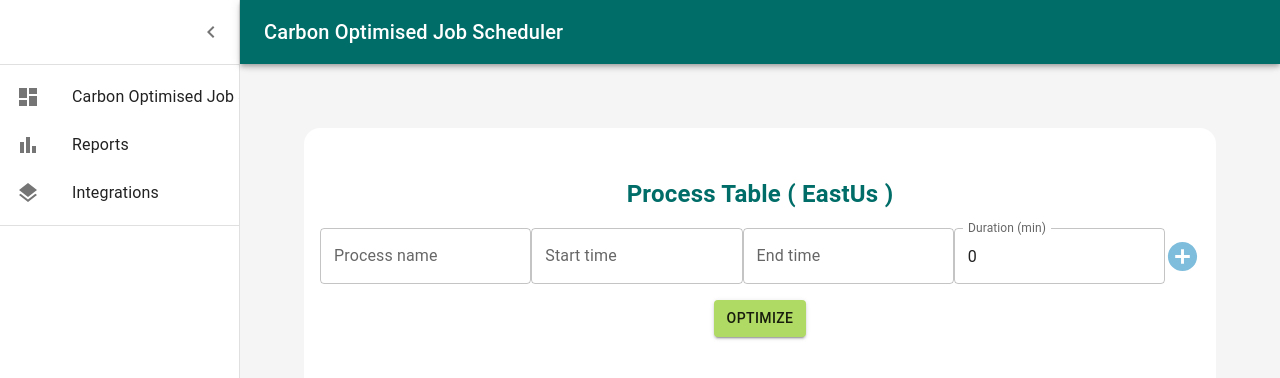
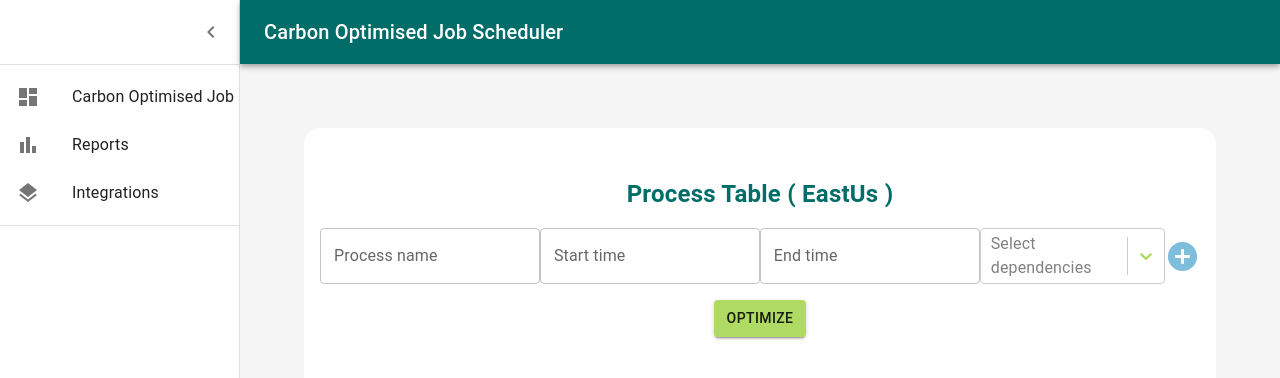
Before and after one commit to kamleshkshirsagar/carbonprocessoptimizer, a React (Create React App) app in the folder frontend/: page / in a window 1280 px wide. Shown: the top 378 px of the page. Built offline with nearby package versions, Linux system fonts and the light colour scheme.

Commit message:
Add dependencies for processes

```diff
--- a/frontend/src/App.tsx
+++ b/frontend/src/App.tsx
@@ -14,7 +14,6 @@ import ChevronLeftIcon from "@mui/icons-material/ChevronLeft";
 import { mainListItems } from "./listItems";
 import { Grid } from "@mui/material";
 import { ProcessTable } from "./processTable.component";
-import { Calendar } from "./calendar.component";
 
 interface AppBarProps extends MuiAppBarProps {
   open?: boolean;
@@ -152,9 +151,6 @@ function App() {
             <Grid item xs={12}>
               <ProcessTable />
             </Grid>
-            {/*<Grid xs={12} sm={6}>*/}
-            {/*  <Calendar />*/}
-            {/*</Grid>*/}
           </Grid>
         </Box>
       </Box>
--- a/frontend/src/processForm.component.tsx
+++ b/frontend/src/processForm.component.tsx
@@ -1,6 +1,7 @@
 import React, { useState } from "react";
 import { TimePicker } from "@mui/x-date-pickers/TimePicker";
-import { Button, InputBase, TextField } from "@mui/material";
+import { TextField } from "@mui/material";
+import Select from "react-select";
 import { useFormik } from "formik";
 import AddCircleIcon from "@mui/icons-material/AddCircle";
 import { AdapterDayjs } from "@mui/x-date-pickers/AdapterDayjs";
@@ -8,15 +9,21 @@ import { LocalizationProvider } from "@mui/x-date-pickers/LocalizationProvider";
 import { Process } from "./processTable.component";
 
 interface ProcessFormProps {
-  addProcess: (values: Process) => void;
+  addProcess: (event: any, values: Process) => void;
+  processes: Process[];
 }
 
-export const ProcessForm = ({ addProcess }: ProcessFormProps) => {
+export const ProcessForm = ({ addProcess, processes }: ProcessFormProps) => {
   const [name, setName] = useState("");
   const [startTime, setStartTime] = useState(null);
   const [endTime, setEndTime] = useState(null);
   const [dependencies, setDependencies] = useState(null);
   const [duration, setDuration] = useState(0);
+  const getDependencyOptions = () => {
+    return processes.map((process: Process, index) => {
+      return { name: process.name, value: index };
+    });
+  };
 
   const formik = useFormik({
     enableReinitialize: true,
@@ -64,18 +71,47 @@ export const ProcessForm = ({ addProcess }: ProcessFormProps) => {
             onChange={(newValue) => setEndTime(newValue)}
           ></TimePicker>{" "}
         </LocalizationProvider>
-        <TextField
-          id="duration"
-          type="number"
-          label="Duration (min)"
-          placeholder="Enter duration in minutes"
-          value={formik.values.duration}
-          onChange={(e) => setDuration(Number(e.target.value))}
+        <Select
+          placeholder="Select dependencies"
+          styles={{
+            control: (provided: any) => ({
+              ...provided,
+              minHeight: "3.5rem",
+            }),
+            dropdownIndicator: (provided) => ({
+              ...provided,
+              color: "#AFDA63",
+            }),
+            menuPortal: (provided) => ({ ...provided, zIndex: 9999 }),
+            menu: (base) => ({
+              ...base,
+              width: "max-content",
+              minWidth: "50%",
+            }),
+          }}
+          isMulti
+          options={getDependencyOptions()}
+          getOptionValue={(option: any) => option.value}
+          getOptionLabel={(option: any) => option.name}
+          onChange={(selectedValues: any) => {
+            const selectedDependencies = selectedValues.map(
+              (value: any) => value.value
+            );
+            setDependencies(selectedDependencies);
+          }}
         />
+        {/*<TextField*/}
+        {/*  id="duration"*/}
+        {/*  type="number"*/}
+        {/*  label="Duration (min)"*/}
+        {/*  placeholder="Enter duration in minutes"*/}
+        {/*  value={formik.values.duration}*/}
+        {/*  onChange={(e) => setDuration(Number(e.target.value))}*/}
+        {/*/>*/}
         <AddCircleIcon
           fontSize="large"
           style={{ color: "#7FBDDC", alignSelf: "center" }}
-          onClick={() => addProcess(formik.values)}
+          onClick={(e) => addProcess(e, formik.values)}
         />
       </div>
     </form>
--- a/frontend/src/processList.component.tsx
+++ b/frontend/src/processList.component.tsx
@@ -1,7 +1,5 @@
-import React, { useState } from "react";
-import Typography from "@mui/material/Typography";
+import React from "react";
 import { Process } from "./processTable.component";
-import { animated, useTrail } from "react-spring";
 import { Chart } from "react-google-charts";
 import dayjs from "dayjs";
 
@@ -11,6 +9,7 @@ interface ProcessListProps {
 const columns = [
   { type: "string", label: "Process Index" },
   { type: "string", label: "Process Name" },
+  { type: "string", label: "Resource" },
   { type: "date", label: "Start Date" },
   { type: "date", label: "End Date" },
   { type: "number", label: "Duration" },
@@ -18,74 +17,30 @@ const columns = [
   { type: "string", label: "Dependencies" },
 ];
 
-function daysToMilliseconds(days: number) {
-  return days * 24 * 60 * 60 * 1000;
-}
-
-// const rows = [
-//   [
-//     "1",
-//     "Find sources",
-//     new Date(2015, 0, 1),
-//     new Date(2015, 0, 5),
-//     null,
-//     100,
-//     null,
-//   ],
-//   [
-//     "Write",
-//     "Write paper",
-//     null,
-//     new Date(2015, 0, 9),
-//     daysToMilliseconds(3),
-//     25,
-//     "1,Outline",
-//   ],
-//   [
-//     "Cite",
-//     "Create bibliography",
-//     null,
-//     new Date(2015, 0, 7),
-//     daysToMilliseconds(1),
-//     20,
-//     "1",
-//   ],
-//   [
-//     "Complete",
-//     "Hand in paper",
-//     null,
-//     new Date(2015, 0, 10),
-//     daysToMilliseconds(1),
-//     0,
-//     "Cite,Write",
-//   ],
-//   [
-//     "Outline",
-//     "Outline paper",
-//     null,
-//     new Date(2015, 0, 6),
-//     daysToMilliseconds(1),
-//     100,
-//     "1",
-//   ],
-// ];
-
 export const ProcessList = ({ processes }: ProcessListProps) => {
   const options = {
     height: 275,
     gantt: {
-      defaultStartDateMillis: new Date().toLocaleTimeString(),
+      arrow: {
+        color: "#016D68",
+      },
+      labelStyle: {
+        fontName: "Arial, Helvetica, sans-serif",
+        fontSize: 14,
+        color: "#757575",
+      },
     },
   };
   const rows = processes.map((process, index) => {
     return [
       index.toString(),
       process.name,
+      process.name,
       dayjs(process.startTime).toDate(),
       dayjs(process.endTime).toDate(),
       process.duration * 60 * 1000,
       100,
-      process.dependencies,
+      process.dependencies !== null ? process.dependencies.toString() : null,
     ];
   });
   const data = [columns, ...rows];
--- a/frontend/src/processTable.component.tsx
+++ b/frontend/src/processTable.component.tsx
@@ -1,7 +1,7 @@
 import React, { useState } from "react";
 import Typography from "@mui/material/Typography";
 import { createTheme, ThemeProvider } from "@mui/material/styles";
-import { Button, Grid, Slider, TextField } from "@mui/material";
+import { Button } from "@mui/material";
 import { ProcessForm } from "./processForm.component";
 import { ProcessList } from "./processList.component";
 
@@ -10,7 +10,7 @@ export interface Process {
   duration: number;
   startTime: string | null;
   endTime: string | null;
-  dependencies: string[] | null;
+  dependencies: number[] | null;
 }
 
 const theme = createTheme({
@@ -27,11 +27,11 @@ const theme = createTheme({
 export const ProcessTable = () => {
   const [processes, setProcesses] = useState<Process[]>([]);
 
-  const handleAddProcess = (values: Process) => {
+  const handleAddProcess = (event: any, values: Process) => {
+    event.preventDefault();
     setProcesses([...processes, values]);
   };
 
-  console.log("processes", processes);
   const handleOptimize = () => {
     // send request to backend
     console.log("processes", processes);
@@ -62,7 +62,7 @@ export const ProcessTable = () => {
           Process Table ( EastUs )
         </Typography>
         <ProcessList processes={processes} />
-        <ProcessForm addProcess={handleAddProcess} />
+        <ProcessForm addProcess={handleAddProcess} processes={processes} />
         <Button
           sx={{ width: "10%", textAlign: "center" }}
           variant="contained"
```
Also changed, not shown: frontend/src/listItems.tsx (+0 -36 lines).
